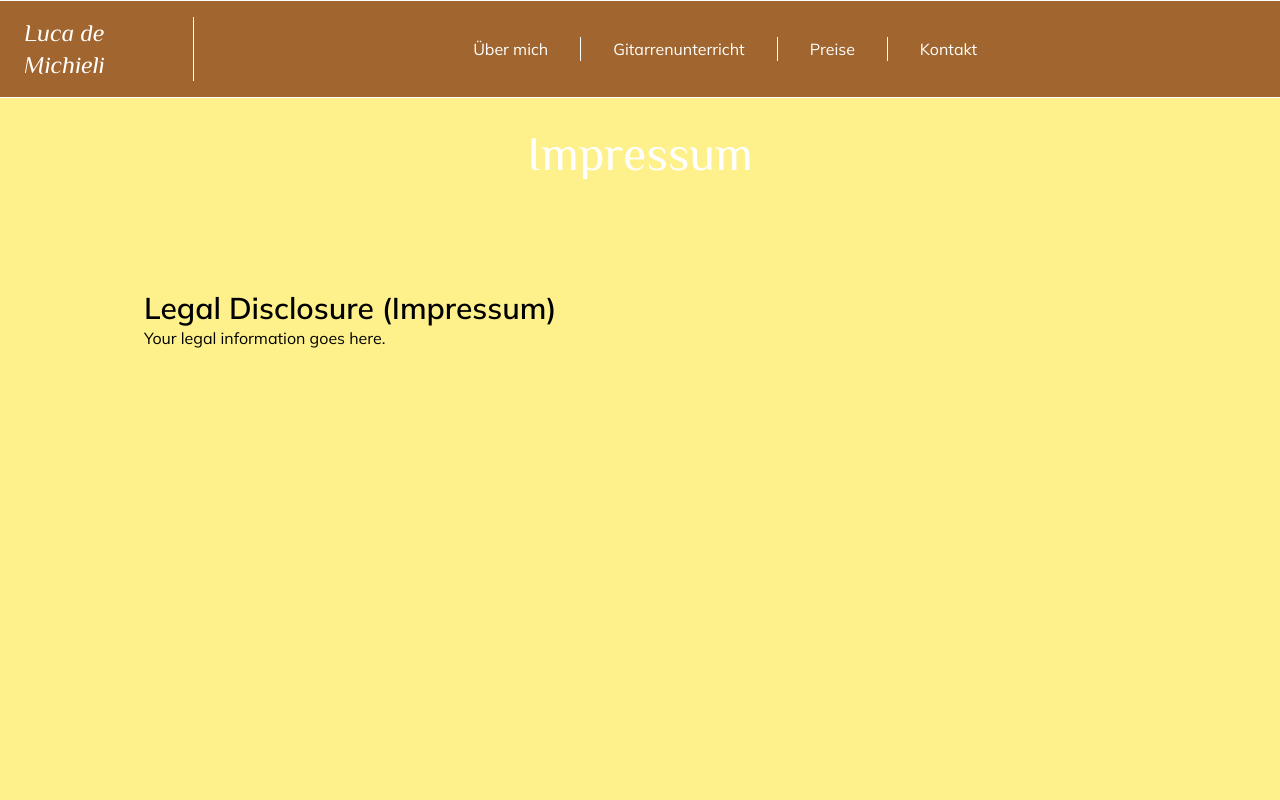
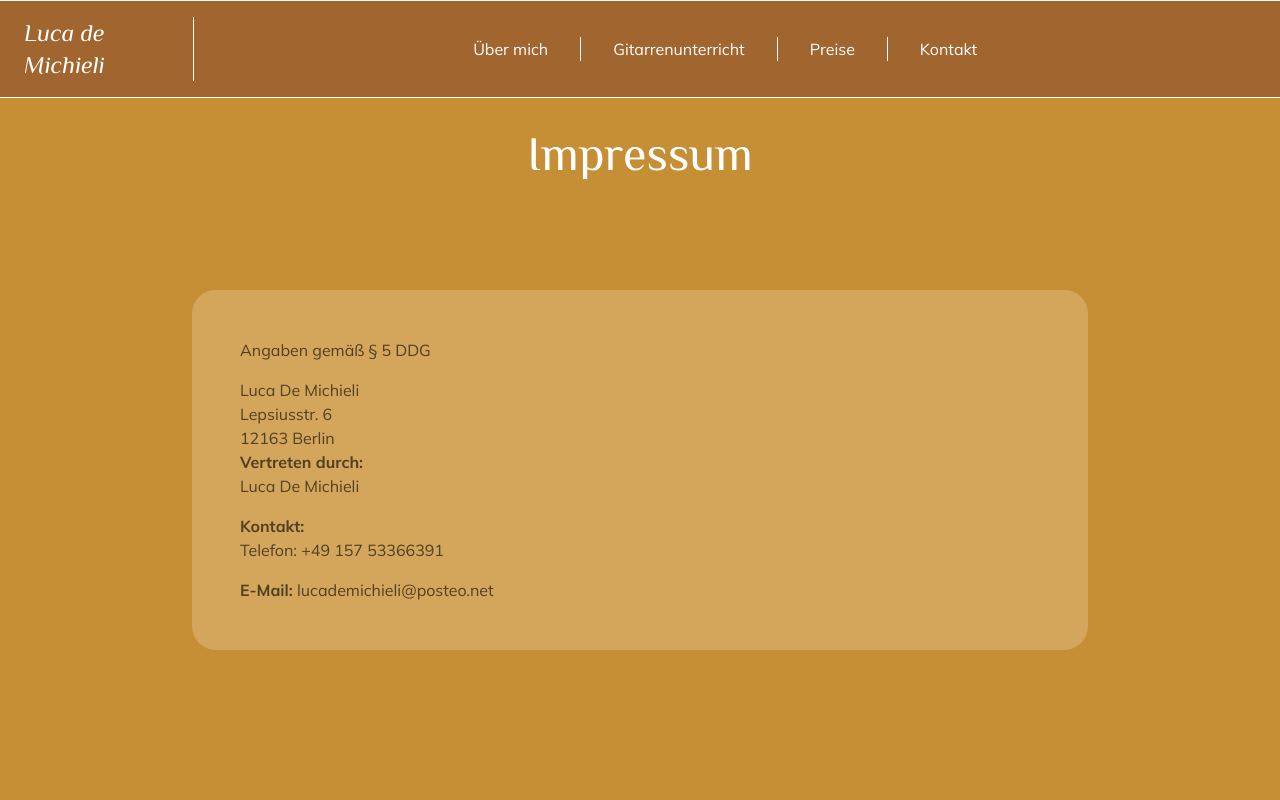
Before and after one commit to CharlotteMarotte/luca-guitar, a React (Vite) app: page /impressum in a window 1280 px wide. Shown: the top 800 px of the page. Built offline with nearby package versions, Linux system fonts and the light colour scheme; a web font is replaced by a local one.

Commit message:
reset to old layout visually, added legal disclosure

```diff
--- a/src/components/Layout.jsx
+++ b/src/components/Layout.jsx
@@ -1,7 +1,8 @@
 import { useLayoutEffect } from 'react'
 import { useLocation } from 'react-router-dom'
-import { Navbar, Footer } from '@components'
+import { Navbar, Footer, ParallaxScroll } from '@components'
 import { Welcome, About, Teaching, Pricing, Music, Contact } from '@pages'
+import { guitarStock } from '@assets'
 
 const Wrapper = ({ children }) => {
   const location = useLocation()
@@ -20,21 +21,33 @@ const Layout = ({ children }) => {
   return (
     <Wrapper>
       <div>
-        <Navbar />
-        <main>
-          {isHomePage ? (
-            <>
+        {/* Conditionally render both the header and the main content */}
+        {isHomePage ? (
+          <>
+            <header
+              className='relative bg-cover bg-center lg:min-h-screen'
+              style={{
+                backgroundImage: 'url(https://www.londonguitarinstitute.co.uk/wp-content/uploads/2020/06/Folk-guitarist-1.jpg)'
+              }}
+            >
+              <Navbar />
               <Welcome />
+            </header>
+            <main>
               <About />
+              <ParallaxScroll imageUrl={guitarStock} />
               <Teaching />
               <Pricing />
               <Music />
               <Contact />
-            </>
-          ) : (
-            children
-          )}
-        </main>
+            </main>
+          </>
+        ) : (
+          <>
+            <Navbar />
+            <main>{children}</main>
+          </>
+        )}
 
         <Footer />
       </div>
--- a/src/pages/LegalDisclosure.jsx
+++ b/src/pages/LegalDisclosure.jsx
@@ -3,12 +3,34 @@ import { PageScaffold, Layout } from "@components";
 const LegalDisclosure = () => {
   return (
     <Layout>
-      <PageScaffold title="Impressum" bgColor="bg-yellow-200">
-        <section className="relative text-black min-h-screen py-20 md:px-20">
-          <h1 className="text-3xl font-semibold">
-            Legal Disclosure (Impressum)
-          </h1>
-          <p>Your legal information goes here.</p>
+      <PageScaffold title="Impressum" bgColor="bg-copper">
+        <section className="relative min-h-screen py-20 md:px-20 font-body ">
+          <div className="max-w-4xl mx-auto p-12 bg-diSerria rounded-3xl text-cafeNoir">
+            <p className="mb-4">Angaben gemäß § 5 DDG</p>
+            <p>Luca De Michieli</p>
+            <p>Lepsiusstr. 6</p>
+            <p>12163 Berlin</p>
+
+            <div className="mb-4">
+              <span className="font-bold">Vertreten durch:</span>
+              <p>Luca De Michieli</p>
+            </div>
+
+            <div className="mb-4">
+              <span className="font-bold">Kontakt:</span>
+              <p>Telefon: +49 157 53366391</p>
+            </div>
+
+            <div>
+              <span className="font-bold">E-Mail: </span>
+              <a
+                href="mailto:lucademichieli@posteo.net"
+                className="hover:underline"
+              >
+                lucademichieli@posteo.net
+              </a>
+            </div>
+          </div>
         </section>
       </PageScaffold>
     </Layout>
--- a/src/pages/Music.jsx
+++ b/src/pages/Music.jsx
@@ -7,8 +7,9 @@ const Music = () => {
   const paarlHex = fullConfig.theme.colors.paarl;
 
   return (
+    <div>
       <PageScaffold title="Meine Musik" bgColor="bg-paarl">
-      <section className="relative bg-paarl text-white min-h-screen flex flex-col items-center justify-between">
+        <section className="relative text-white min-h-screen flex flex-col items-center justify-between">
           <div className="pb-12 md:pb-32 container flex flex-col lg:flex-row items-center justify-center px-8 md:px-20 gap-8 flex-grow">
             <div className="w-full lg:w-1/2 pb-6">
               <div className="relative pb-[56.25%] w-full">
@@ -34,16 +35,14 @@ const Music = () => {
               </div>
             </div>
           </div>
-
-        <div className="absolute bottom-0 left-0 right-0">
+        </section>
+      </PageScaffold>
       <ShapeDivider
         type="opaqueWavesBottom"
         fillColor={paarlHex}
         backgroundColor="copper"
       />
     </div>
-      </section>
-    </PageScaffold>
   );
 };
 
--- a/src/pages/Pricing.jsx
+++ b/src/pages/Pricing.jsx
@@ -24,7 +24,8 @@ const Pricing = () => {
   };
 
   return (
-    <PageScaffold title="Preise" bgColor="bg-copper">
+    <div>
+      <PageScaffold title="Preise" bgColor="bg-copper" className="pb-12">
         <section id="pricing" className="relative text-white">
           <div className="text-center mx-auto max-w-screen-md mb-8 lg:mb-12">
             <p className="mb-5 font-body text-white sm:text-xl">
@@ -48,19 +49,19 @@ const Pricing = () => {
             />
           </div>
 
-        <div className="flex flex-wrap justify-center mt-10 gap-4 sm:gap-6 mb-12">
+          <div className="flex flex-wrap justify-center mt-10 gap-4 sm:gap-6 ">
             {isWithContract
               ? pricingPlans.withContract.map(renderPricingCard)
               : pricingPlans.withoutContract.map(renderPricingCard)}
           </div>
-
+        </section>
+      </PageScaffold>
       <ShapeDivider
         type="curveBottom"
         fillColor={copperHex}
         backgroundColor="paarl"
       />
-      </section>
-    </PageScaffold>
+    </div>
   );
 };
 
--- a/src/pages/PrivacyPolicy.jsx
+++ b/src/pages/PrivacyPolicy.jsx
@@ -3,7 +3,7 @@ import { PageScaffold, Layout } from "@components";
 const PrivacyPolicy = () => {
   return (
     <Layout>
-      <PageScaffold title="Datenschutzerklärung" bgColor="bg-paarl">
+      <PageScaffold title="Datenschutzerklärung" bgColor="bg-copper">
         <section className="relative text-black min-h-screen py-20 md:px-20">
           <h1 className="text-3xl font-semibold mb-6">Privacy Policy</h1>
           <p className="mb-4">
--- a/src/pages/Teaching.jsx
+++ b/src/pages/Teaching.jsx
@@ -8,6 +8,7 @@ const Teaching = () => {
   const paarlHex = fullConfig.theme.colors.paarl;
 
   return (
+    <div>
       <PageScaffold
         title="Dein individueller Gitarrenunterricht"
         bgColor="bg-paarl"
@@ -27,9 +28,9 @@ const Teaching = () => {
                   <div>
                     <p className="mb-6">
                       Du möchtest das Gitarrespielen lernen oder dein Spiel auf
-                    das nächste Level bringen? In meinem Unterricht geht es vor
-                    allem darum, dir zu helfen, deine musikalischen Ziele zu
-                    erreichen. Ich gehe auf deine Wünsche ein – ob du ein
+                      das nächste Level bringen? In meinem Unterricht geht es
+                      vor allem darum, dir zu helfen, deine musikalischen Ziele
+                      zu erreichen. Ich gehe auf deine Wünsche ein – ob du ein
                       bestimmtes Stück spielen möchtest oder einfach die
                       Grundlagen der Gitarre erlernen willst. Gemeinsam schaffen
                       wir eine individuelle Lernreise, die auf deine Stärken und
@@ -37,27 +38,27 @@ const Teaching = () => {
                     </p>
                     <p>
                       Mein Unterricht ist nicht nur praxisorientiert, sondern
-                    vermittelt dir auch ein tiefes Verständnis für Musiktheorie
-                    und Harmonielehre. So wirst du nicht nur technische
-                    Fähigkeiten am Instrument entwickeln, sondern auch lernen,
-                    Musik intuitiv zu verstehen und kreativ zu gestalten. Ich
-                    lege großen Wert darauf, dass du die Freude an der Musik
-                    entdeckst und selbstbewusst deine Lieblingsstücke spielen
-                    kannst.
+                      vermittelt dir auch ein tiefes Verständnis für
+                      Musiktheorie und Harmonielehre. So wirst du nicht nur
+                      technische Fähigkeiten am Instrument entwickeln, sondern
+                      auch lernen, Musik intuitiv zu verstehen und kreativ zu
+                      gestalten. Ich lege großen Wert darauf, dass du die Freude
+                      an der Musik entdeckst und selbstbewusst deine
+                      Lieblingsstücke spielen kannst.
                     </p>
                   </div>
                 </div>
               </div>
             </div>
           </div>
-
+        </section>
+      </PageScaffold>
       <ShapeDivider
         type="customShapeBottom"
         fillColor={paarlHex}
         backgroundColor="copper"
       />
-      </section>
-    </PageScaffold>
+    </div>
   );
 };
 
```
Lines whose indentation alone changed are shown as unchanged.
